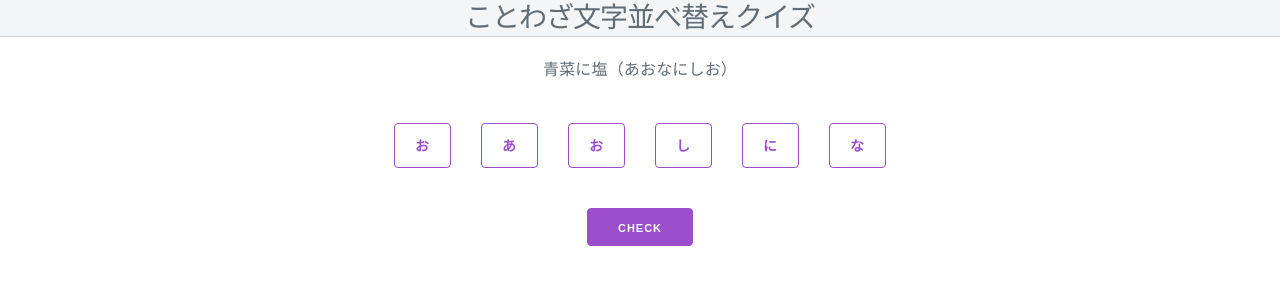
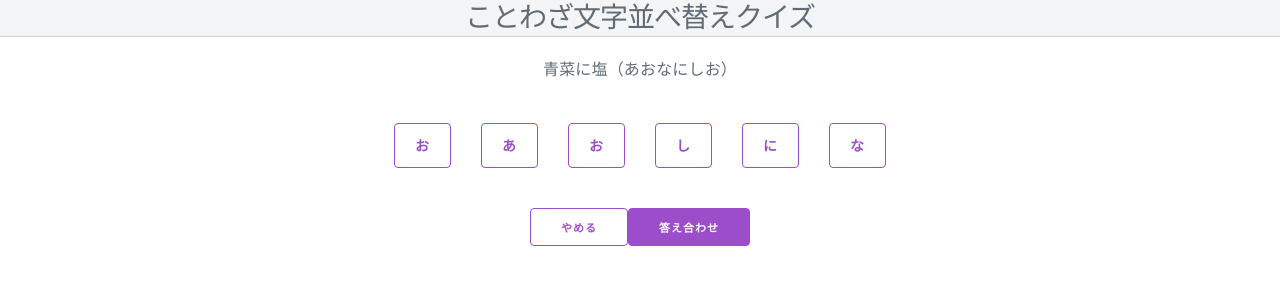
Before and after one commit to c5apple/kotowaza-anagram-app, an Angular app: page / in a window 1280 px wide. Both pictures are taken after a click on the button "START". Shown: the top 300 px of the page. Built offline with nearby package versions, Linux system fonts and the light colour scheme.

Commit message:
ギブアップボタン

```diff
--- /dev/null
+++ b/src/app/play/giveup-button/giveup-button.component.html
@@ -0,0 +1 @@
+<button (click)="giveup()" class="button-outline">やめる</button>
--- /dev/null
+++ b/src/app/play/giveup-button/giveup-button.component.ts
@@ -0,0 +1,26 @@
+import { Component, OnInit } from '@angular/core';
+
+import { PlayService } from '../../shared/service/play/play.service';
+
+/**
+ * ギブアップボタンコンポーネント
+ */
+@Component({
+  selector: 'kaa-giveup-button',
+  templateUrl: './giveup-button.component.html',
+  styleUrls: ['./giveup-button.component.scss']
+})
+export class GiveupButtonComponent implements OnInit {
+
+  constructor(private playService: PlayService) { }
+
+  ngOnInit() {
+  }
+
+  /**
+   * ギブアップボタンクリック
+   */
+  public giveup(): void {
+    this.playService.end();
+  }
+}
--- a/src/app/play/play.component.html
+++ b/src/app/play/play.component.html
@@ -9,5 +9,10 @@
       <kaa-character *ngFor="let c of characters" [char]="c.text" [isFocus]="c.isFocus" (isFocusChange)="c.isFocus = $event; changeCharacter($event)"></kaa-character>
     </div>
   </div>
-  <button (click)="check()">check</button>
+  <div class="row">
+    <div class="column">
+      <kaa-giveup-button></kaa-giveup-button>
+      <button (click)="check()">答え合わせ</button>
+    </div>
+  </div>
 </div>
--- a/src/app/play/play.module.ts
+++ b/src/app/play/play.module.ts
@@ -2,6 +2,7 @@ import { NgModule } from '@angular/core';
 import { CommonModule } from '@angular/common';
 import { PlayComponent } from './play.component';
 import { CharacterComponent } from './character/character.component';
+import { GiveupButtonComponent } from './giveup-button/giveup-button.component';
 
 @NgModule({
   imports: [
@@ -10,6 +11,6 @@ import { CharacterComponent } from './character/character.component';
   exports: [
     PlayComponent
   ],
-  declarations: [PlayComponent, CharacterComponent]
+  declarations: [PlayComponent, CharacterComponent, GiveupButtonComponent]
 })
 export class PlayModule { }
```
Also changed, not shown: src/app/play/giveup-button/giveup-button.component.scss (added), 1 other file (tests, documents, lock files or other folders).
